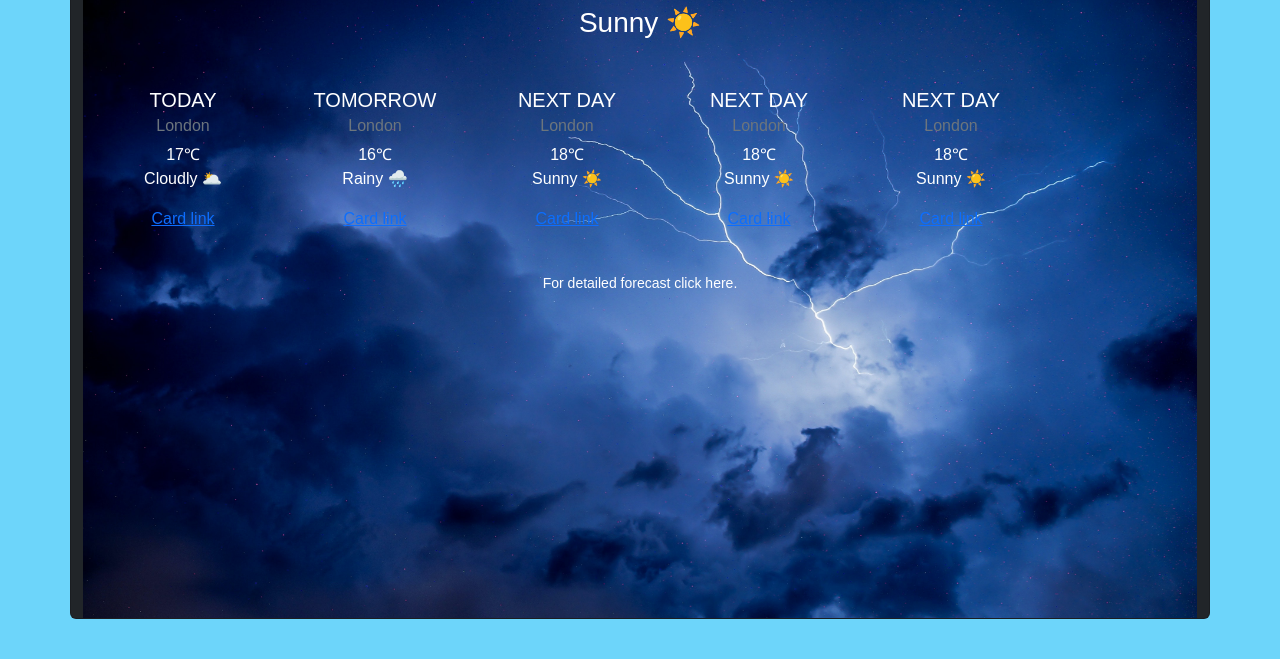
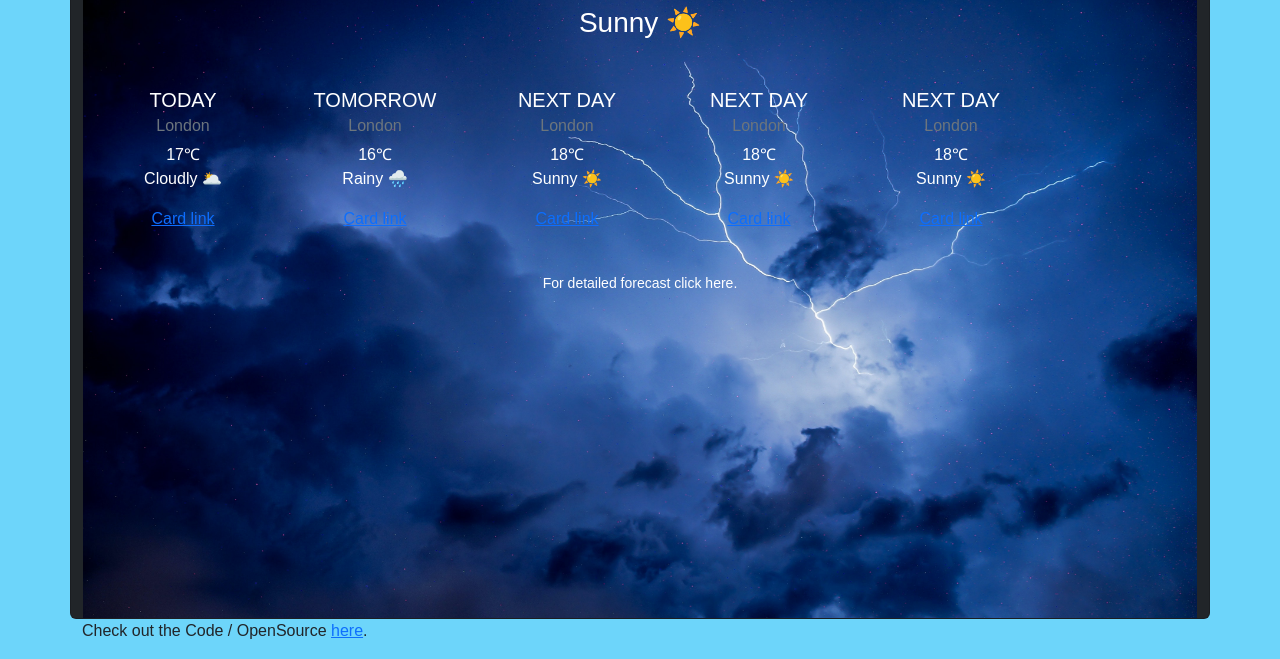
Before and after one commit to VivienZabka/sandbox, a website built with Parcel: page index.html in a window 1280 px wide. Shown: the part 261-920 px from the top of the page. Before the commit the page ends 880 px from the top, so only its background shows below. Built offline with nearby package versions, Linux system fonts and the light colour scheme.

Commit message:
added link to GitHub Code

```diff
--- a/index.html
+++ b/index.html
@@ -103,5 +103,8 @@
     </div>
     <script src="src/index.js">
     </script>
+    <footer>
+   <p>Check out the Code / OpenSource <a href="https://github.com/VivienZabka/sandbox">here</a>.</p>
+</footer>
   </body>
 </html>
```
